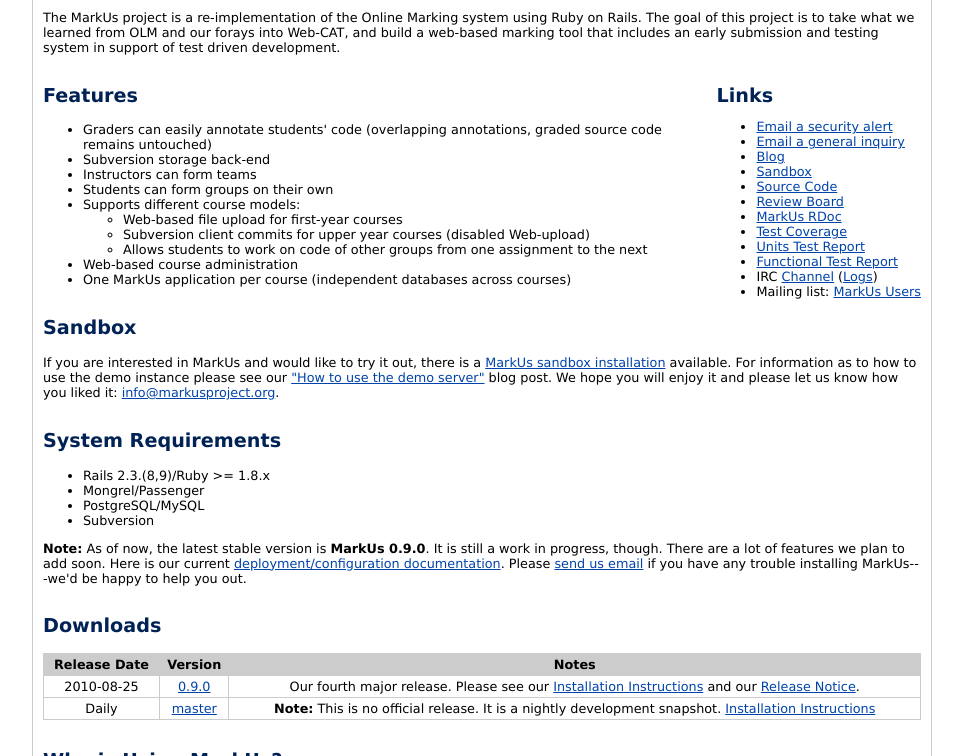
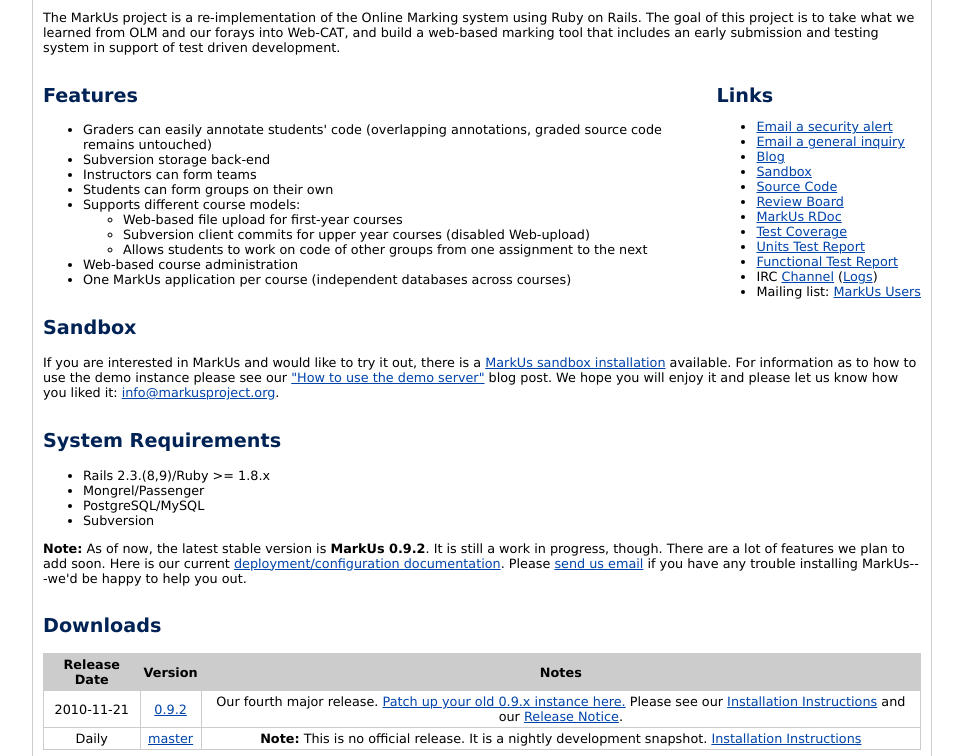
Before and after one commit to MarkUsProject/WebSite, a plain HTML site: page www/index.html in a window 1280 px wide. Shown: the part 196-952 px from the top of the page, without its empty margins (158-1121 px from the left). Drawn offline with Linux system fonts and the light colour scheme.

Commit message:
New links for 0.9.2

```diff
--- a/www/index.html
+++ b/www/index.html
@@ -77,7 +77,7 @@
   <li>Subversion</li>
 </ul>
 
-<p><strong>Note:</strong> As of now, the latest stable version is <strong>MarkUs 0.9.0</strong>. It is still a work in progress, though. There are a lot of features we plan to add soon. Here is our current <a href="http://github.com/MarkUsProject/Markus/wiki/InstallProdStable">deployment/configuration documentation</a>. Please <a href="mailto:markus-users@cs.toronto.edu">send us
+<p><strong>Note:</strong> As of now, the latest stable version is <strong>MarkUs 0.9.2</strong>. It is still a work in progress, though. There are a lot of features we plan to add soon. Here is our current <a href="http://github.com/MarkUsProject/Markus/wiki/InstallProdStable">deployment/configuration documentation</a>. Please <a href="mailto:markus-users@cs.toronto.edu">send us
 email</a> if you have any trouble installing MarkUs---we'd be happy to help
 you out.</p>
 
@@ -93,9 +93,9 @@
 </thead>
 <tbody>
 <tr>
-  <td>2010-08-25</td>
-  <td><a href="http://www.markusproject.org/download/markus-0.9.0.tar.gz">0.9.0</a></td>
-  <td>Our fourth major release. Please see our <a href="http://github.com/MarkUsProject/Markus/wiki/InstallProdStable">Installation Instructions</a> and our <a href="http://blog.markusproject.org/?p=1528">Release Notice</a>.</td>
+  <td>2010-11-21</td>
+  <td><a href="http://www.markusproject.org/download/markus-0.9.2.tar.gz">0.9.2</a></td>
+  <td>Our fourth major release. <a href="http://www.markusproject.org/dev/patches/0.9/">Patch up your old 0.9.x instance here.</a> Please see our <a href="http://github.com/MarkUsProject/Markus/wiki/InstallProdStable">Installation Instructions</a> and our <a href="http://blog.markusproject.org/?p=2368">Release Notice</a>.</td>
 </tr>
 <tr>
   <td>Daily</td>
```
